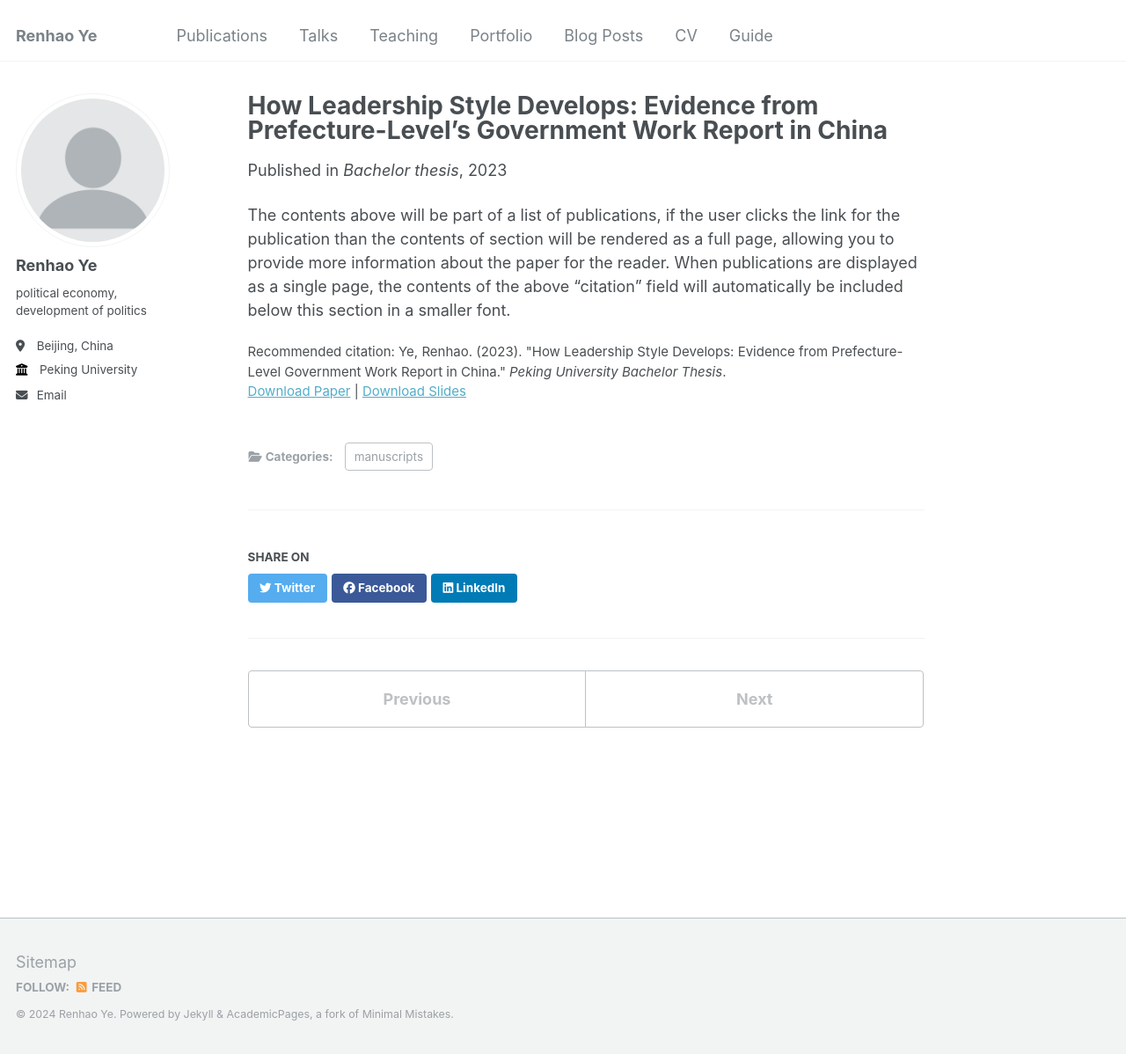
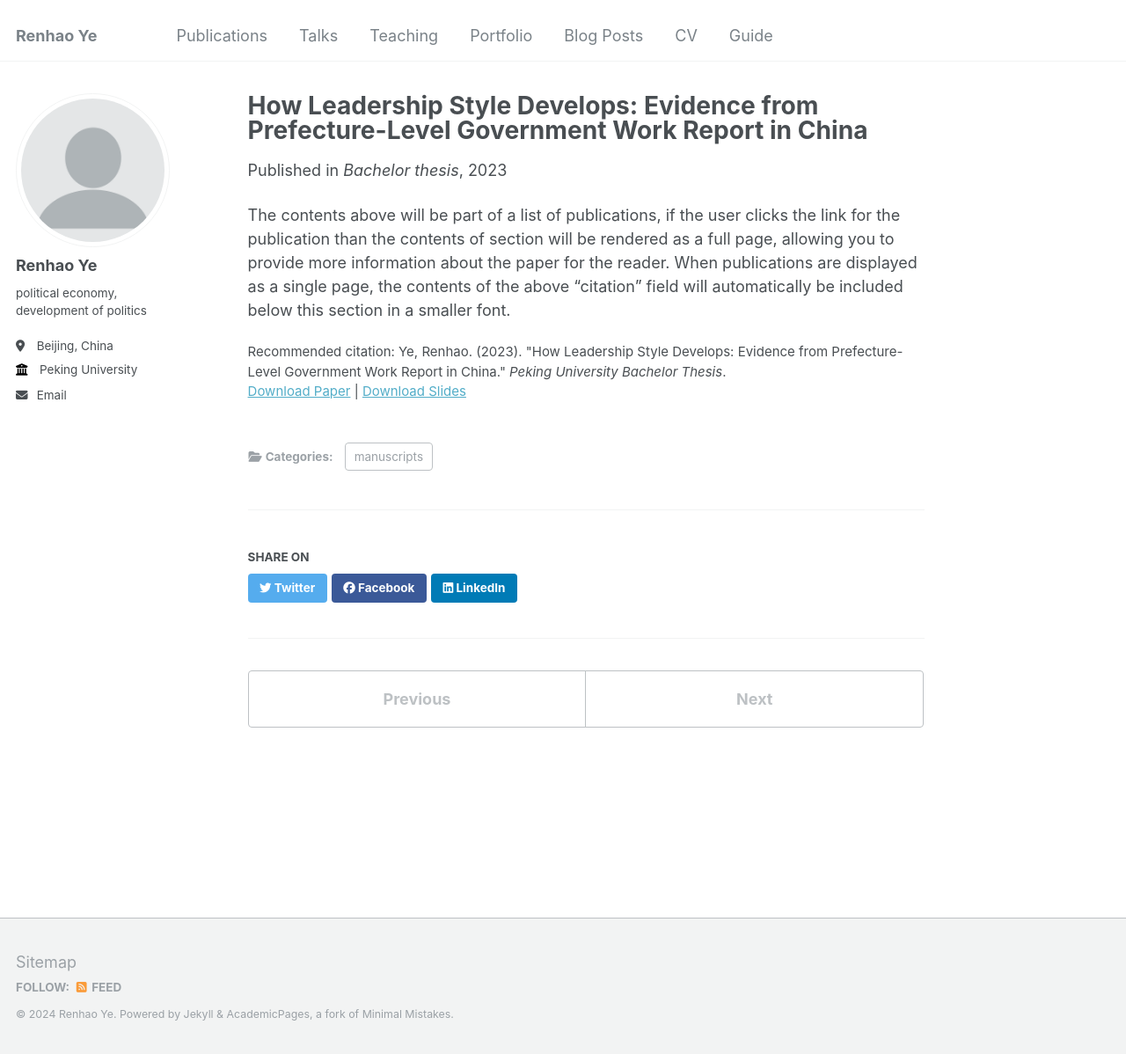
Before and after one commit to thenhow-ye/thenhow-ye.github.io, a Jekyll site: the page built from _publications/2023-06-01-how-leader.md, in a window 1280 px wide and 1198 px high. Shown: the whole window at 88% size. Built offline with Jekyll 4.4.1, drawn with Linux system fonts in a browser that asks for light colours.

```diff
--- a/_publications/2023-06-01-how-leader.md
+++ b/_publications/2023-06-01-how-leader.md
@@ -1,5 +1,5 @@
 ---
-title: "How Leadership Style Develops: Evidence from Prefecture-Level's Government Work Report in China"
+title: "How Leadership Style Develops: Evidence from Prefecture-Level Government Work Report in China"
 collection: publications
 category: manuscripts
 permalink: /publication/2023-06-01-how-leader
```
